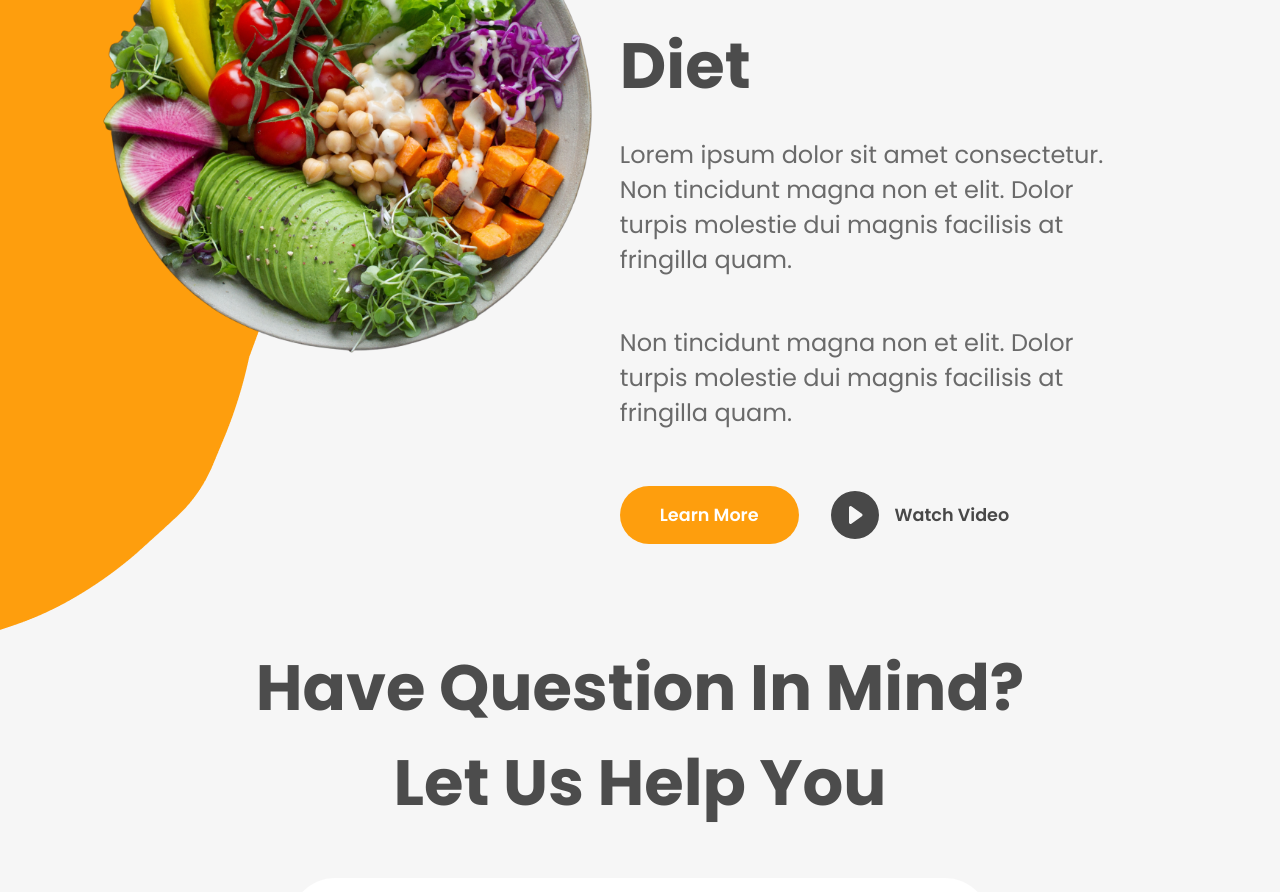
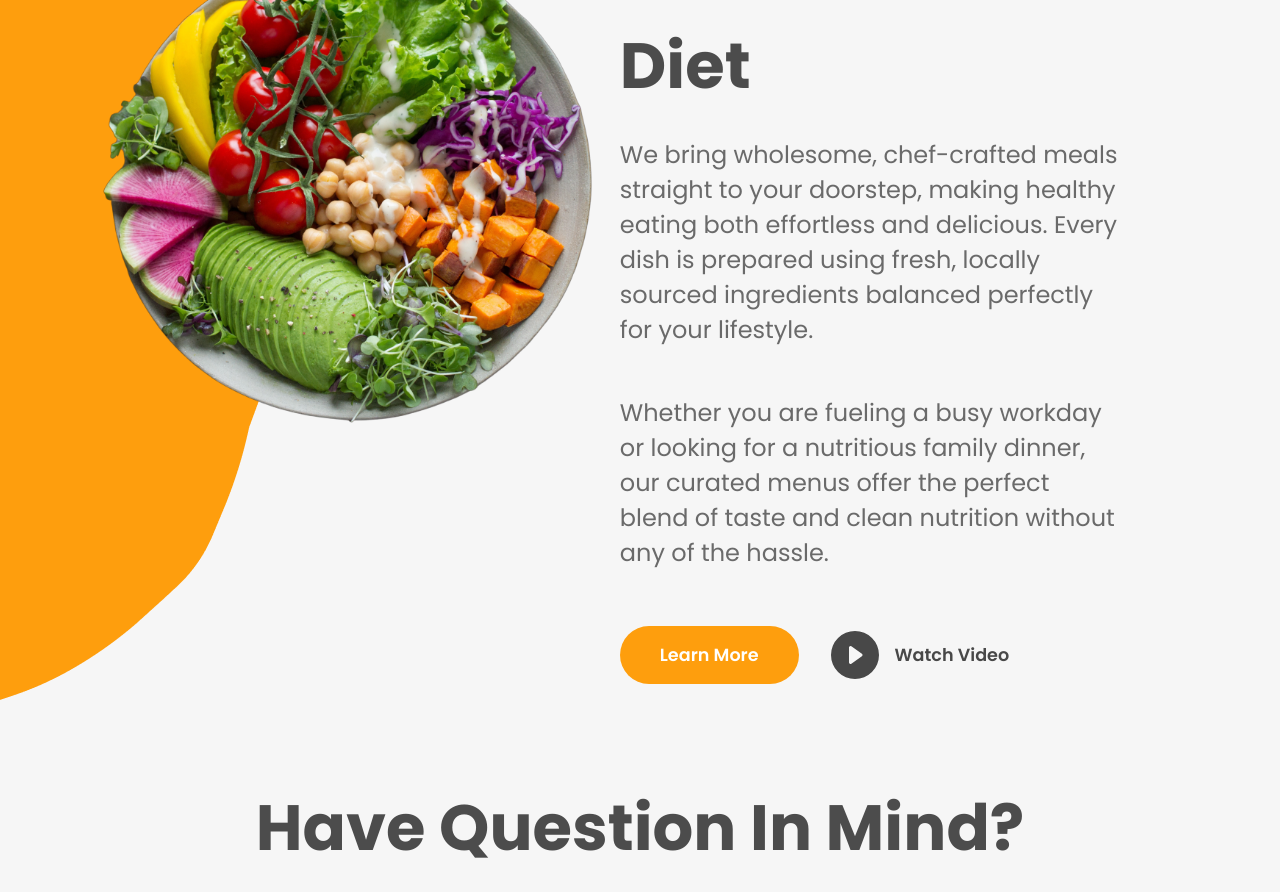
Before and after one commit to trishapandeycc/Foodies, a React (Create React App) app: page / in a window 1280 px wide. Shown: the part 1320-2212 px from the top of the page. Built offline with nearby package versions, Linux system fonts and the light colour scheme.

Commit message:
Replace lorem ipsum with valid text copy for About and Contact sections

```diff
--- a/src/Components/About.js
+++ b/src/Components/About.js
@@ -5,7 +5,7 @@ import { BsFillPlayCircleFill } from "react-icons/bs";
 
 const About = () => {
   return (
-    <div id="about" className="about-section-container">
+    <div className="about-section-container">
       <div className="about-background-image-container">
         <img src={AboutBackground} alt="" />
       </div>
@@ -18,12 +18,10 @@ const About = () => {
           Food Is An Important Part Of A Balanced Diet
         </h1>
         <p className="primary-text">
-          Lorem ipsum dolor sit amet consectetur. Non tincidunt magna non et
-          elit. Dolor turpis molestie dui magnis facilisis at fringilla quam.
+          We bring wholesome, chef-crafted meals straight to your doorstep, making healthy eating both effortless and delicious. Every dish is prepared using fresh, locally sourced ingredients balanced perfectly for your lifestyle.
         </p>
         <p className="primary-text">
-          Non tincidunt magna non et elit. Dolor turpis molestie dui magnis
-          facilisis at fringilla quam.
+          Whether you are fueling a busy workday or looking for a nutritious family dinner, our curated menus offer the perfect blend of taste and clean nutrition without any of the hassle.
         </p>
         <div className="about-buttons-container">
           <button className="secondary-button">Learn More</button>
```
